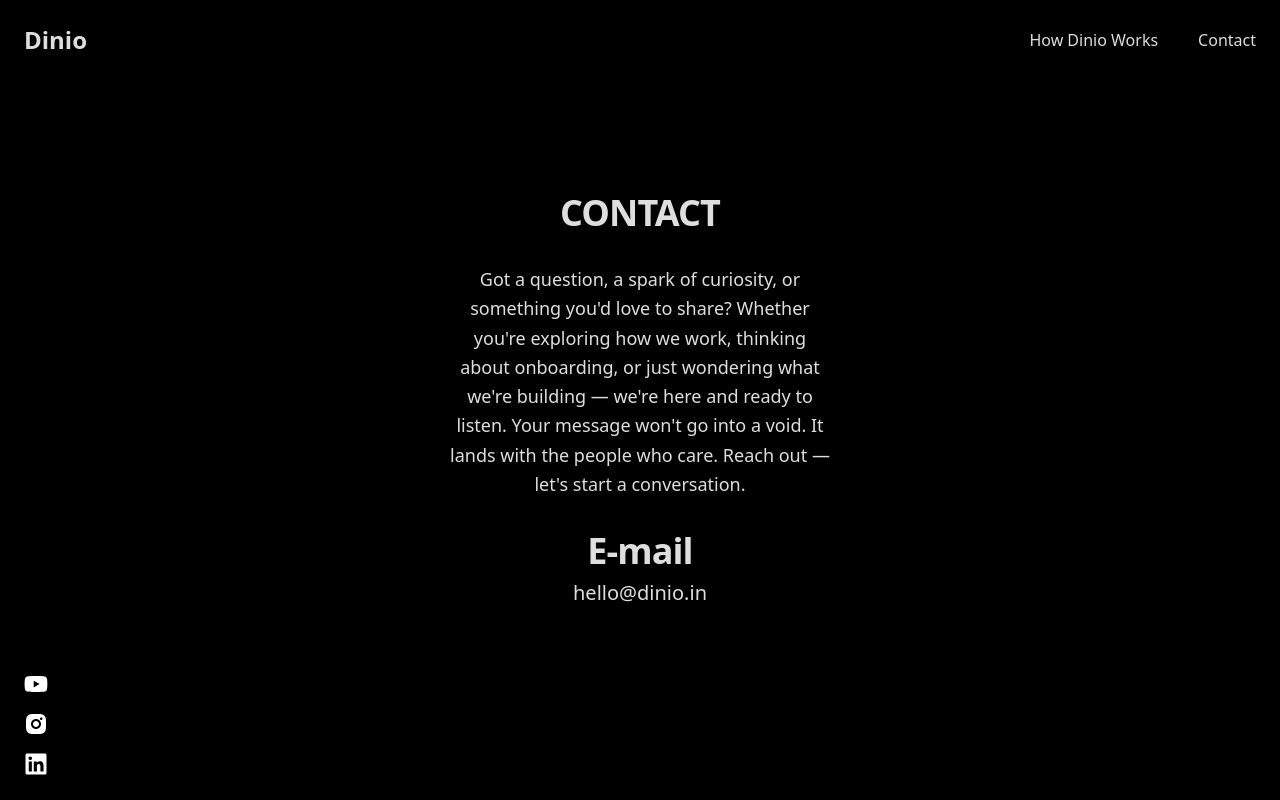
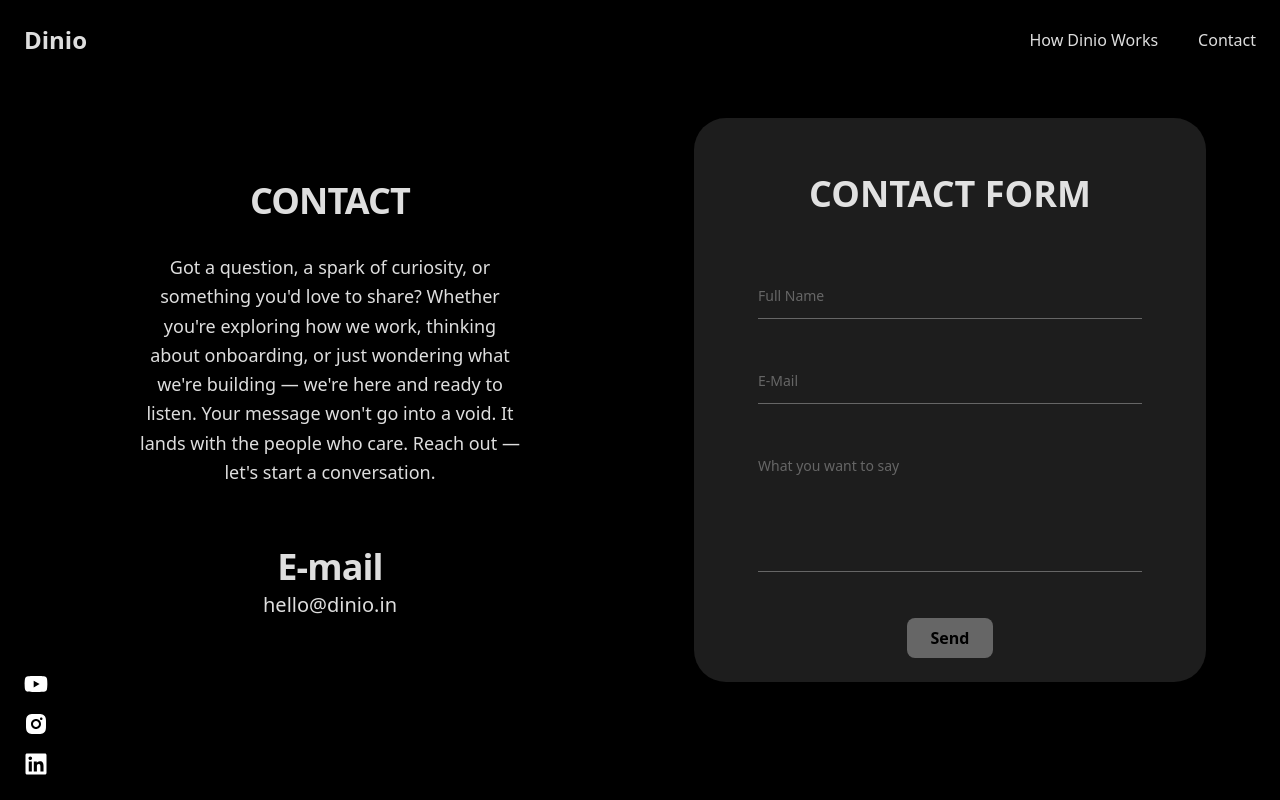
Before and after one commit to Sameen-K-A/Dinio, a React (Vite) app: page / in a window 1280 px wide. Both pictures are taken after a click on the button "Contact". Built offline with nearby package versions, Linux system fonts and the light colour scheme.

Commit message:
Update contact form

```diff
--- a/package.json
+++ b/package.json
@@ -11,13 +11,17 @@
     "preview": "vite preview"
   },
   "dependencies": {
+    "@emailjs/browser": "^4.4.1",
+    "@hookform/resolvers": "^5.2.1",
     "@tailwindcss/vite": "^4.1.11",
     "framer-motion": "^12.23.12",
     "lucide-react": "^0.536.0",
     "react": "^19.1.0",
     "react-dom": "^19.1.0",
+    "react-hook-form": "^7.62.0",
     "react-icons": "^5.5.0",
-    "tailwindcss": "^4.1.11"
+    "tailwindcss": "^4.1.11",
+    "zod": "^4.0.14"
   },
   "devDependencies": {
     "@eslint/js": "^9.30.1",
--- a/src/App.tsx
+++ b/src/App.tsx
@@ -3,10 +3,12 @@ import { motion, AnimatePresence, easeInOut } from 'framer-motion';
 import HomeSection from './components/Home';
 import WorksSection from './components/HowWorks';
 import ContactSection from './components/Contact';
+import ContactForm from './components/ContactForm';
+import ContactCombined from './components/ContactCombined';
 import Navbar from './components/Navbar';
 import SocialIcons from './components/Social';
 
-type Section = 'home' | 'works' | 'contact';
+type Section = 'home' | 'works' | 'contact' | 'form';
 
 function App() {
   const [currentSection, setCurrentSection] = useState<Section>('home');
@@ -27,14 +29,18 @@ function App() {
       e.preventDefault();
       if (isTransitioning) return;
 
+      const isMobile = window.innerWidth < 768;
+      const sections: Section[] = isMobile
+        ? ['home', 'works', 'contact', 'form']
+        : ['home', 'works', 'contact'];
+
+      const index = sections.indexOf(currentSection);
       let nextSection: Section | null = null;
 
-      if (e.deltaY > 0) {
-        if (currentSection === 'home') nextSection = 'works';
-        else if (currentSection === 'works') nextSection = 'contact';
-      } else if (e.deltaY < 0) {
-        if (currentSection === 'contact') nextSection = 'works';
-        else if (currentSection === 'works') nextSection = 'home';
+      if (e.deltaY > 0 && index < sections.length - 1) {
+        nextSection = sections[index + 1];
+      } else if (e.deltaY < 0 && index > 0) {
+        nextSection = sections[index - 1];
       }
 
       if (nextSection) {
@@ -59,14 +65,18 @@ function App() {
       const deltaY = touchStartY - touchEndY;
 
       if (Math.abs(deltaY) > 50) {
+        const isMobile = window.innerWidth < 768;
+        const sections: Section[] = isMobile
+          ? ['home', 'works', 'contact', 'form']
+          : ['home', 'works', 'contact'];
+
+        const index = sections.indexOf(currentSection);
         let nextSection: Section | null = null;
 
-        if (deltaY > 0) {
-          if (currentSection === 'home') nextSection = 'works';
-          else if (currentSection === 'works') nextSection = 'contact';
-        } else {
-          if (currentSection === 'contact') nextSection = 'works';
-          else if (currentSection === 'works') nextSection = 'home';
+        if (deltaY > 0 && index < sections.length - 1) {
+          nextSection = sections[index + 1];
+        } else if (deltaY < 0 && index > 0) {
+          nextSection = sections[index - 1];
         }
 
         if (nextSection) {
@@ -91,18 +101,9 @@ function App() {
   }, [currentSection, isTransitioning]);
 
   const sectionVariants = {
-    enter: {
-      opacity: 0,
-      scale: 1,
-    },
-    center: {
-      opacity: 1,
-      scale: 1,
-    },
-    exit: {
-      opacity: 0,
-      scale: 1,
-    },
+    enter: { opacity: 0, scale: 1 },
+    center: { opacity: 1, scale: 1 },
+    exit: { opacity: 0, scale: 1 },
   };
 
   const transition = {
@@ -127,11 +128,25 @@ function App() {
         >
           {currentSection === 'home' && <HomeSection />}
           {currentSection === 'works' && <WorksSection />}
-          {currentSection === 'contact' && <ContactSection />}
+          {currentSection === 'contact' && (
+            <>
+              <div className="block md:hidden">
+                <ContactSection />
+              </div>
+              <div className="hidden md:block">
+                <ContactCombined />
+              </div>
+            </>
+          )}
+          {currentSection === 'form' && (
+            <div className="block md:hidden">
+              <ContactForm />
+            </div>
+          )}
         </motion.div>
       </AnimatePresence>
     </div>
   );
-};
+}
 
 export default App;
--- a/src/components/Contact.tsx
+++ b/src/components/Contact.tsx
@@ -30,7 +30,7 @@ export default function ContactSection() {
               visible: { opacity: 1, y: 0 },
             }}
             transition={{ duration: 0.5, ease: 'easeOut' }}
-            className="md:text-lg leading-relaxed mb-8"
+            className="md:text-lg leading-relaxed mb-15"
           >
             Got a question, a spark of curiosity, or something you'd love to share? Whether you're exploring how we work, thinking about onboarding, or just wondering what we're building — we're here and ready to listen.
             Your message won't go into a void. It lands with the people who care.
@@ -43,14 +43,14 @@ export default function ContactSection() {
               visible: { opacity: 1, y: 0 },
             }}
             transition={{ duration: 0.5, ease: 'easeOut' }}
-            className="space-y-2"
+            className="space-y-1"
           >
             <h2 className="text-4xl font-bold tracking-tight">
               E-mail
             </h2>
             <a
               href="mailto:hello@dinio.in"
-              className="text-xl font-medium"
+              className="md:text-xl"
             >
               hello@dinio.in
             </a>
--- /dev/null
+++ b/src/components/ContactCombined.tsx
@@ -0,0 +1,15 @@
+import ContactSection from './Contact';
+import ContactForm from './ContactForm';
+
+export default function ContactCombined() {
+  return (
+    <div className="h-[100dvh] w-full hidden md:flex flex-row items-center justify-center p-6 gap-2">
+      <div className="w-1/2 h-full flex items-center justify-center">
+        <ContactSection />
+      </div>
+      <div className="w-1/2 h-full flex items-center justify-center">
+        <ContactForm />
+      </div>
+    </div>
+  );
+}
--- a/src/components/ContactForm.tsx
+++ b/src/components/ContactForm.tsx
@@ -1,94 +1,105 @@
-import React, { useState } from 'react';
 import { motion } from 'framer-motion';
+import emailjs from '@emailjs/browser';
+import { useForm } from 'react-hook-form';
+import { z } from 'zod';
+import { zodResolver } from '@hookform/resolvers/zod';
+
+const formSchema = z.object({
+  fullName: z.string().trim().min(2, 'Full name is required'),
+  email: z.string().trim().email('Invalid email address'),
+  message: z.string().trim().min(5, 'Message must be at least 5 characters'),
+});
+
+type FormData = z.infer<typeof formSchema>;
 
 export default function ContactForm() {
-  const [formData, setFormData] = useState({
-    fullName: '',
-    email: '',
-    message: ''
-  });
+  const {
+    register,
+    handleSubmit,
+    reset,
+    formState: { errors, isSubmitting },
+  } = useForm<FormData>({ resolver: zodResolver(formSchema) });
 
-  const handleChange = (e: React.ChangeEvent<HTMLInputElement | HTMLTextAreaElement>) => {
-    setFormData({ ...formData, [e.target.name]: e.target.value });
-  };
+  const onSubmit = async (data: FormData) => {
+    const serviceID = import.meta.env.VITE_EMAILJS_SERVICE_ID;
+    const templateID = import.meta.env.VITE_EMAILJS_TEMPLATE_ID;
+    const publicKey = import.meta.env.VITE_EMAILJS_PUBLIC_KEY;
 
-  const handleSubmit = (e: React.FormEvent) => {
-    e.preventDefault();
-    console.log('Form submitted:', formData);
+    const templateParams = {
+      name: data.fullName,
+      email: data.email,
+      message: data.message,
+    };
+
+    try {
+      await emailjs.send(serviceID, templateID, templateParams, publicKey);
+      alert('Message sent successfully!');
+      reset();
+    } catch (error) {
+      console.error('Email send error:', error);
+      alert('Failed to send message. Please try again later.');
+    }
   };
 
   return (
-    <div className="h-[100dvh] w-full bg-black text-white flex items-center justify-center px-6 md:px-8 pt-20 md:pt-24">
-      <div className="max-w-6xl mx-auto w-full">
-
-
-        {/* Right Side - Contact Form */}
+    <div className="h-[100dvh] w-full flex items-center justify-center p-4 md:p-6">
+      <div className="max-w-lg mx-auto w-full">
         <motion.div
-          initial={{ opacity: 0, x: 40 }}
+          initial={{ opacity: 0, x: 0 }}
           animate={{ opacity: 1, x: 0 }}
-          transition={{ duration: 0.8, delay: 0.2, ease: "easeOut" }}
+          transition={{ duration: 0.5, delay: 0.2, ease: "easeOut" }}
           className="w-full"
         >
-          <div className="bg-gray-900 rounded-2xl p-8 md:p-10 shadow-2xl border border-gray-800">
-            <h3 className="text-2xl md:text-3xl font-semibold mb-8 text-center">
+          <div className="bg-[#1d1d1d] rounded-4xl p-4 md:p-6">
+            <h3 className="text-4xl font-bold mb-8 md:mb-15 mt-5 md:mt-8 text-center">
               CONTACT FORM
             </h3>
 
-            <form onSubmit={handleSubmit} className="space-y-6">
+            <form onSubmit={handleSubmit(onSubmit)} className="space-y-5 md:space-y-10 px-5 md:px-10">
               <div>
-                <label htmlFor="fullName" className="block text-sm font-medium text-gray-300 mb-2">
-                  Full Name
-                </label>
                 <input
                   type="text"
-                  id="fullName"
-                  name="fullName"
-                  value={formData.fullName}
-                  onChange={handleChange}
-                  required
-                  className="w-full px-4 py-3 bg-black border border-gray-700 rounded-lg text-white placeholder-gray-500 focus:outline-none focus:ring-2 focus:ring-white focus:border-transparent transition-all duration-300"
-                  placeholder="Enter your full name"
+                  {...register("fullName")}
+                  className="w-full py-2 md:py-3 text-sm bg-transparent border-b border-[#666666] text-white placeholder-[#666666] focus:outline-none"
+                  placeholder="Full Name"
                 />
+                {errors.fullName && (
+                  <p className="text-red-500 font-semibold text-xs mt-1">{errors.fullName.message}</p>
+                )}
               </div>
 
               <div>
-                <label htmlFor="email" className="block text-sm font-medium text-gray-300 mb-2">
-                  Email
-                </label>
                 <input
                   type="email"
-                  id="email"
-                  name="email"
-                  value={formData.email}
-                  onChange={handleChange}
-                  required
-                  className="w-full px-4 py-3 bg-black border border-gray-700 rounded-lg text-white placeholder-gray-500 focus:outline-none focus:ring-2 focus:ring-white focus:border-transparent transition-all duration-300"
-                  placeholder="Enter your email address"
+                  {...register("email")}
+                  className="w-full py-2 md:py-3 text-sm bg-transparent border-b border-[#666666] text-white placeholder-[#666666] focus:outline-none"
+                  placeholder="E-Mail"
                 />
+                {errors.email && (
+                  <p className="text-red-500 font-semibold text-xs mt-1">{errors.email.message}</p>
+                )}
               </div>
 
               <div>
-                <label htmlFor="message" className="block text-sm font-medium text-gray-300 mb-2">
-                  Message
-                </label>
                 <textarea
-                  id="message"
-                  name="message"
-                  value={formData.message}
-                  onChange={handleChange}
-                  required
-                  rows={5}
-                  className="w-full px-4 py-3 bg-black border border-gray-700 rounded-lg text-white placeholder-gray-500 focus:outline-none focus:ring-2 focus:ring-white focus:border-transparent transition-all duration-300 resize-none"
-                  placeholder="Tell us about your project or ask any questions"
+                  {...register("message")}
+                  className="w-full py-2 md:py-3 text-sm h-32 resize-none bg-transparent border-b border-[#666666] text-white placeholder-[#666666] focus:outline-none"
+                  placeholder="What you want to say"
                 />
+                {errors.message && (
+                  <p className="text-red-500 font-semibold text-xs mt-1">{errors.message.message}</p>
+                )}
               </div>
 
-              <button
-                type="submit"
-                className="w-full bg-white text-black py-3 px-6 rounded-lg font-semibold hover:bg-gray-200 transition-colors duration-300 focus:outline-none focus:ring-2 focus:ring-white focus:ring-offset-2 focus:ring-offset-gray-900"
-              >
-                Send
-              </button>
+              <div className='w-full flex justify-center'>
+                <button
+                  type="submit"
+                  disabled={isSubmitting}
+                  className="w-fit bg-[#666666] text-black py-2 px-6 rounded-lg cursor-pointer font-semibold hover:bg-[#767676] transition-colors duration-300 focus:outline-none"
+                >
+                  {isSubmitting ? 'Sending' : 'Send'}
+                </button>
+              </div>
             </form>
           </div>
         </motion.div>
--- a/src/components/Social.tsx
+++ b/src/components/Social.tsx
@@ -5,7 +5,7 @@ import { RiInstagramFill } from 'react-icons/ri';
 export default function SocialIcons() {
   return (
     <motion.div
-      initial={{ opacity: 0, x: 0 }}
+      initial={{ opacity: 0, x: -20 }}
       animate={{ opacity: 1, x: 0 }}
       transition={{ delay: 1, duration: 0.8, ease: "easeOut" }}
       className="fixed left-4 md:left-6 bottom-4 md:bottom-6 z-50"
```
Also changed, not shown: src/components/Navbar.tsx (+4 -4 lines), 2 other files (tests, documents, lock files or other folders).
